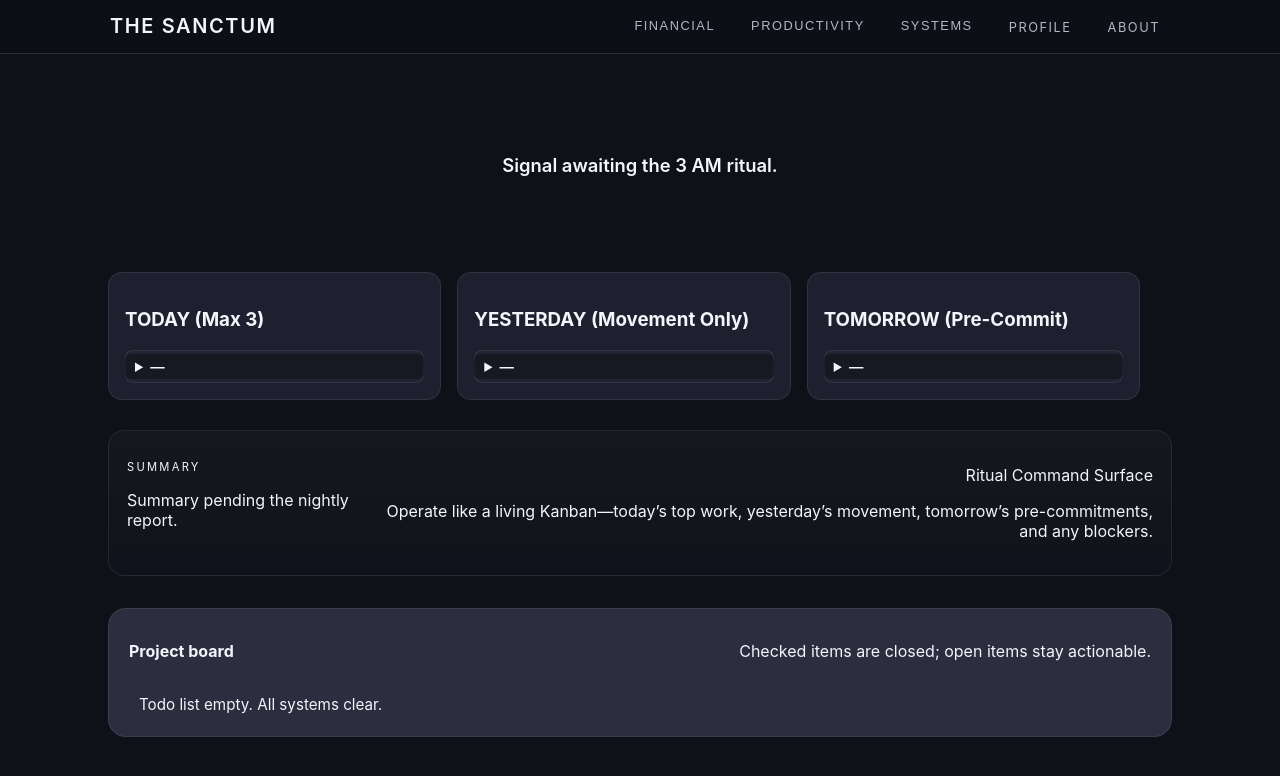
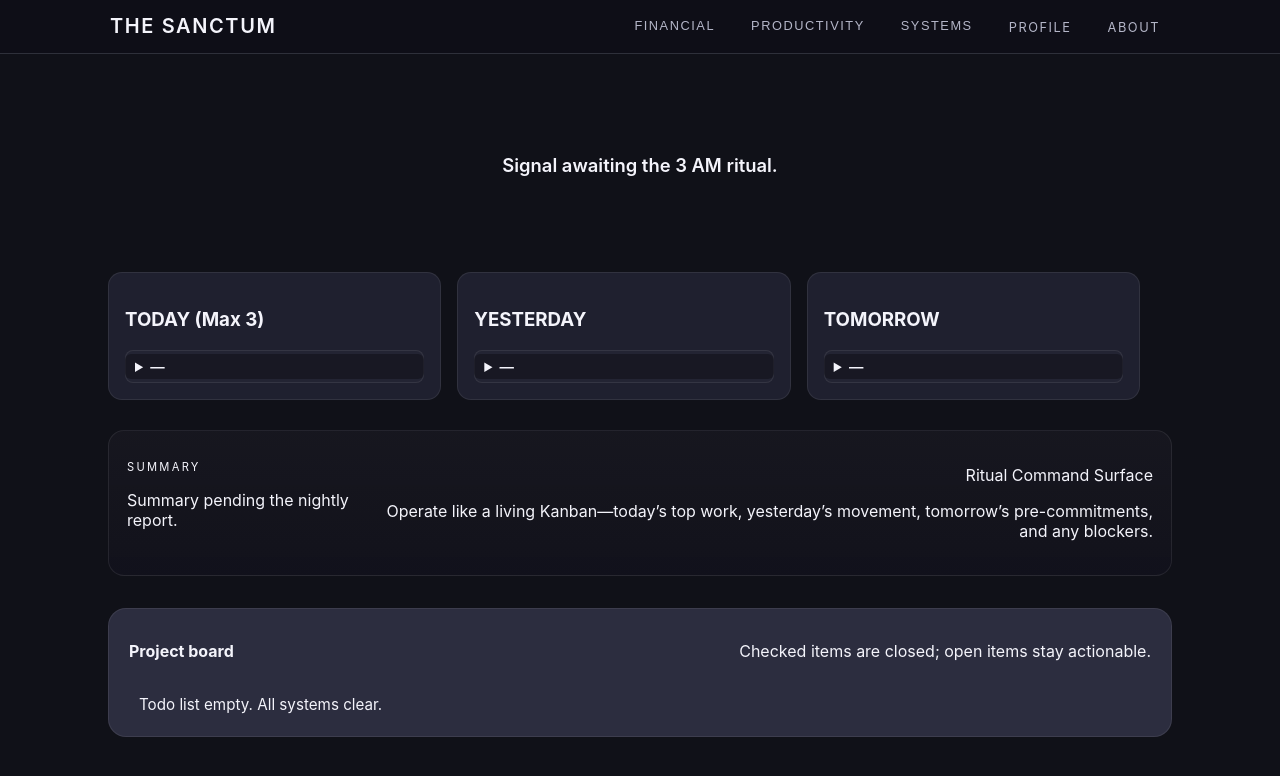
Before and after one commit to nslatter-vcode/OC_Recovery, a Next.js app in the folder dashboard/: page / in a window 1280 px wide. Shown: the top 776 px of the page. Built offline with nearby package versions, Linux system fonts and the light colour scheme.

Commit message:
Tighten directive titles

```diff
--- a/dashboard/src/app/page.tsx
+++ b/dashboard/src/app/page.tsx
@@ -119,8 +119,8 @@ export default async function HomePage() {
       <section className="command-board">
         <div className="command-columns">
           <SectionCard title="TODAY (Max 3)" items={data?.today ?? []} />
-          <SectionCard title="YESTERDAY (Movement Only)" items={data?.yesterday?.movement ?? []} />
-          <SectionCard title="TOMORROW (Pre-Commit)" items={data?.tomorrow ?? []} />
+          <SectionCard title="YESTERDAY" items={data?.yesterday?.movement ?? []} />
+          <SectionCard title="TOMORROW" items={data?.tomorrow ?? []} />
         </div>
       </section>
 
```
